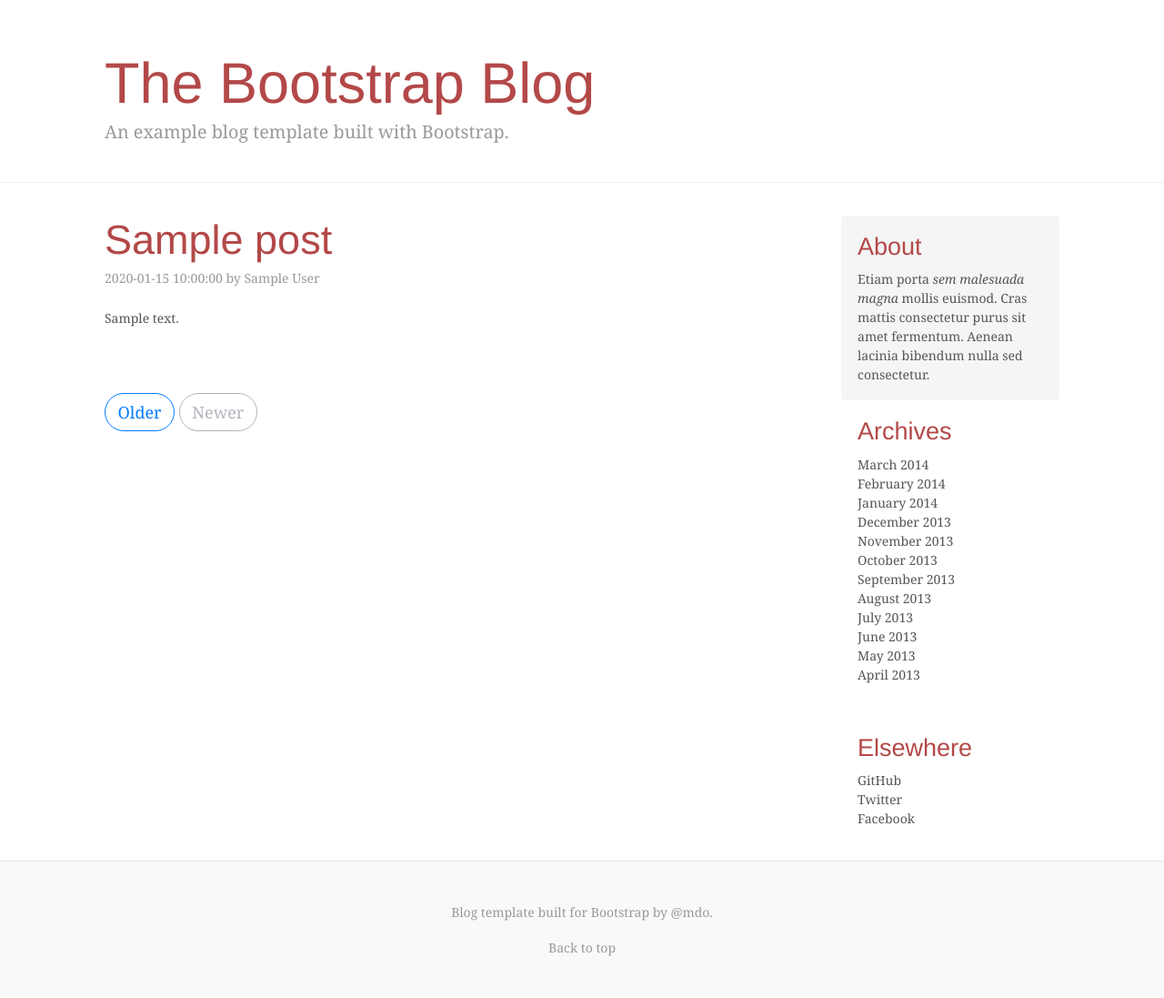
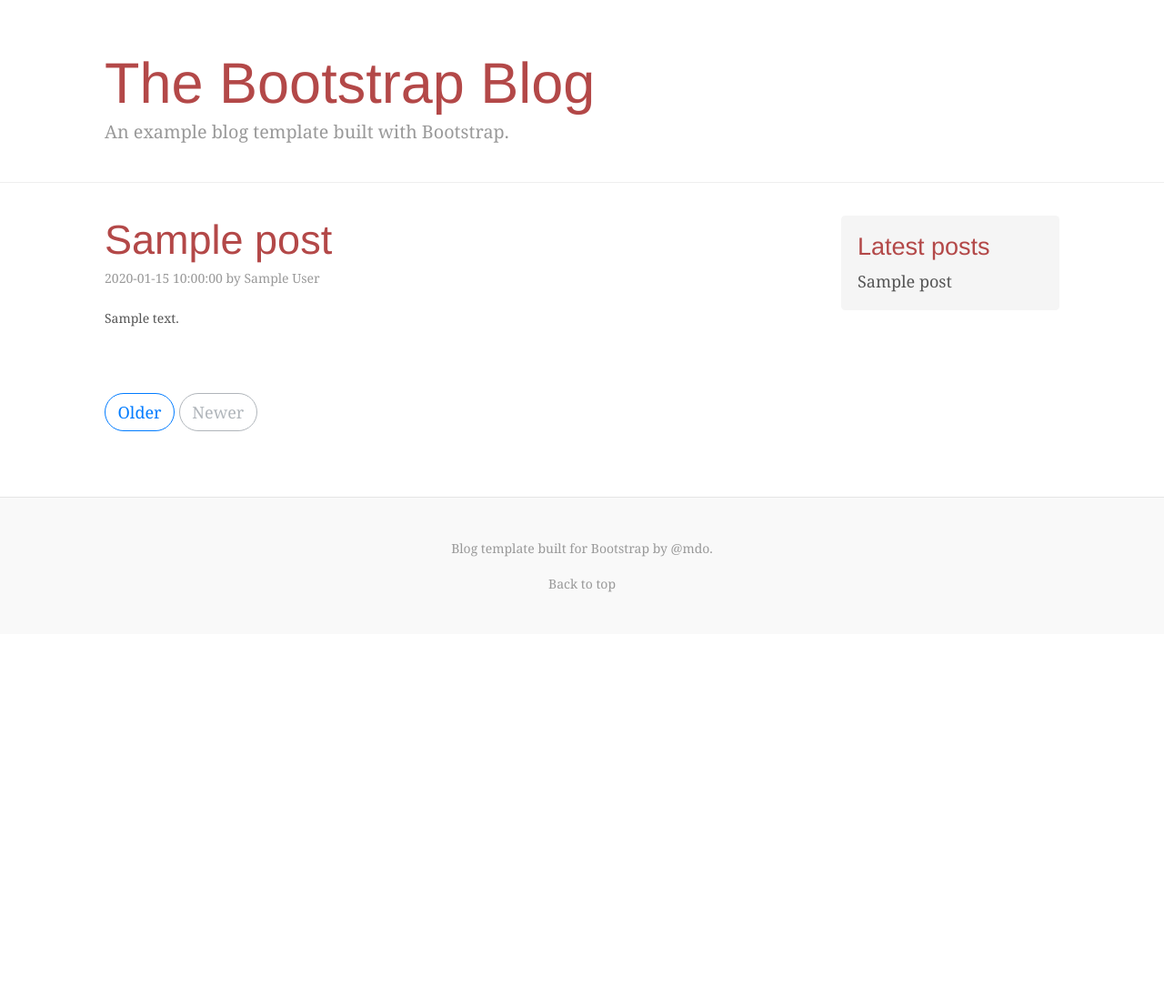
Before and after one commit to negovanovicdejan99/zavrsni_rad, a PHP site: page /posts.php in a window 1280 px wide. Shown: the part 63-1160 px from the top of the page at 91% size. After the commit the page ends 714 px from the top, so only its background shows below. Run offline with PHP 8.4, Linux system fonts and the light colour scheme; tables that the repository leaves empty or names only in its code hold one stand-in row (values such as "Sample post").

Commit message:
7. Zadatak

```diff
--- a/sidebar.php
+++ b/sidebar.php
@@ -1,31 +1,23 @@
+
+<?php
+    $sql = "SELECT posts.title, posts.created_at, posts.id FROM posts ORDER BY created_at DESC LIMIT 5";
+    $statement = $connection->prepare($sql);
+
+    $statement->execute();
+
+    $statement->setFetchMode(PDO::FETCH_ASSOC);
+
+    $latestPosts = $statement->fetchAll();
+    // var_dump($latestPosts);
+?>
 <aside class="col-sm-3 ml-sm-auto blog-sidebar">
             <div class="sidebar-module sidebar-module-inset">
-                <h4>About</h4>
-                <p>Etiam porta <em>sem malesuada magna</em> mollis euismod. Cras mattis consectetur purus sit amet fermentum. Aenean lacinia bibendum nulla sed consectetur.</p>
-            </div>
-            <div class="sidebar-module">
-                <h4>Archives</h4>
-                <ol class="list-unstyled">
-                    <li><a href="#">March 2014</a></li>
-                    <li><a href="#">February 2014</a></li>
-                    <li><a href="#">January 2014</a></li>
-                    <li><a href="#">December 2013</a></li>
-                    <li><a href="#">November 2013</a></li>
-                    <li><a href="#">October 2013</a></li>
-                    <li><a href="#">September 2013</a></li>
-                    <li><a href="#">August 2013</a></li>
-                    <li><a href="#">July 2013</a></li>
-                    <li><a href="#">June 2013</a></li>
-                    <li><a href="#">May 2013</a></li>
-                    <li><a href="#">April 2013</a></li>
-                </ol>
-            </div>
-            <div class="sidebar-module">
-                <h4>Elsewhere</h4>
-                <ol class="list-unstyled">
-                    <li><a href="#">GitHub</a></li>
-                    <li><a href="#">Twitter</a></li>
-                    <li><a href="#">Facebook</a></li>
-                </ol>
+                <h4>Latest posts</h4>
+                <?php
+                foreach($latestPosts as $post){
+                ?>
+                <a href="single-post.php?post_id=<?php echo($post['id']) ?>"><?php echo($post['title']); ?></a>
+                <br>
+                <?php } ?>
             </div>
         </aside><!-- /.blog-sidebar -->
```
